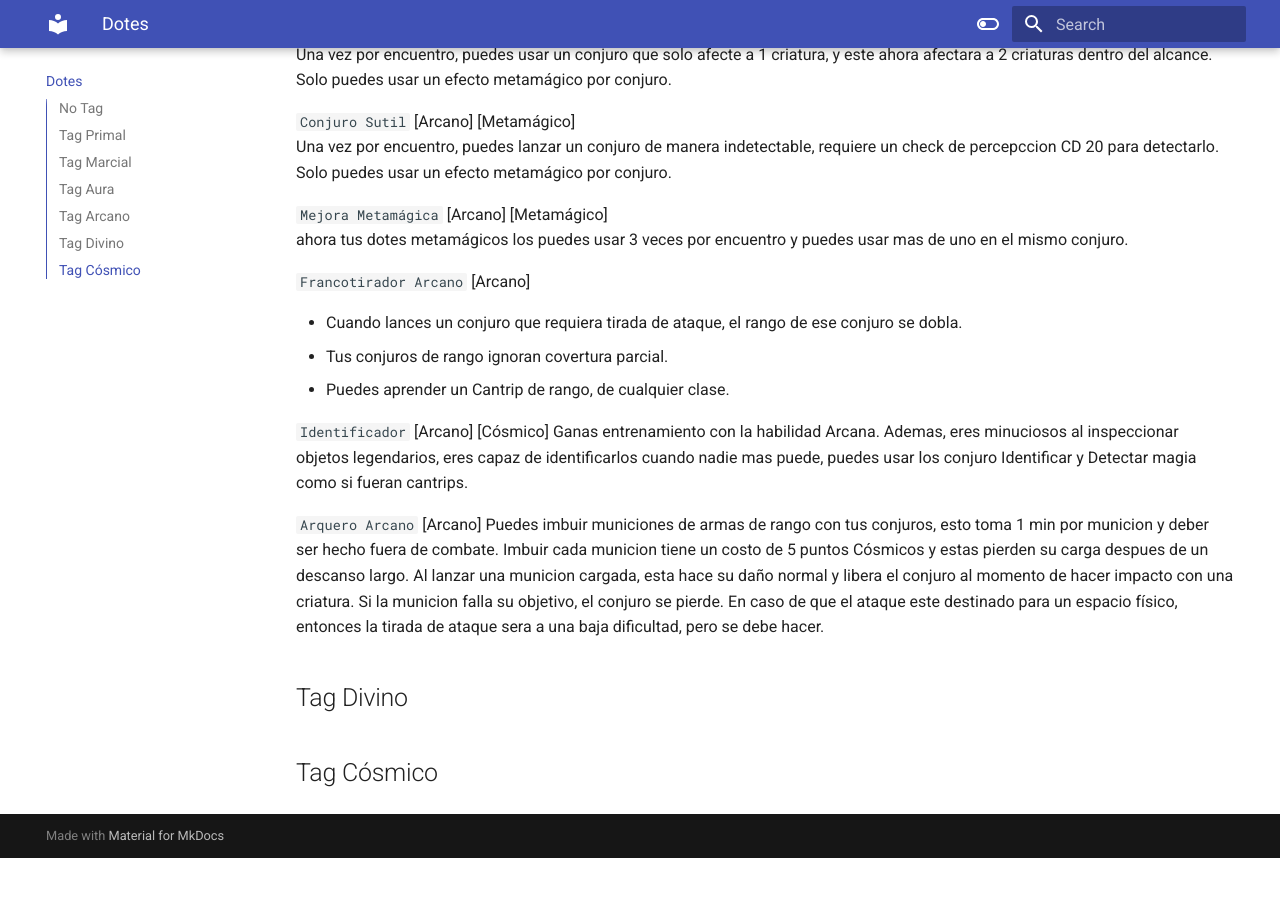
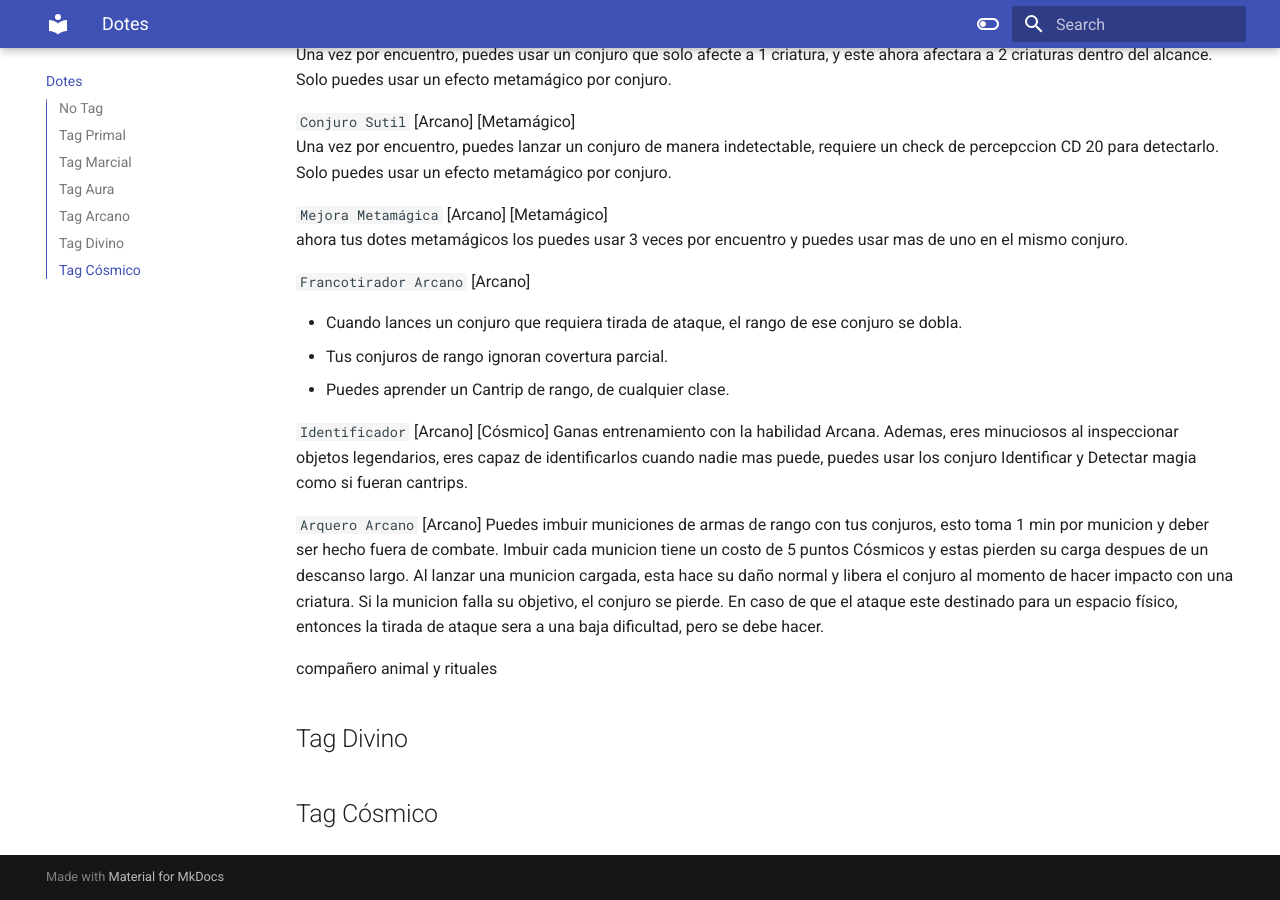
Before and after one commit to Donkanito/colacho_3.5, an MkDocs documentation site: the page built from docs/feats.md, in a window 1280 px wide and 900 px high, scrolled down 2999 px. Built offline with MkDocs 1.6.1 and Material for MkDocs 9.7.7, drawn with Linux system fonts in a browser that asks for light colours; before the commit the page ends 3857 px from its top, so only the background shows below that.

Commit message:
$some feats and some bardsssssss

```diff
--- a/docs/feats.md
+++ b/docs/feats.md
@@ -123,6 +123,8 @@ Puedes imbuir municiones de armas de rango con tus conjuros, esto toma 1 min por
 Al lanzar una municion cargada, esta hace su daño normal y libera el conjuro al momento de hacer impacto con una criatura.
 Si la municion falla su objetivo, el conjuro se pierde. En caso de que el ataque este destinado para un espacio físico, entonces la tirada de ataque sera a una baja dificultad, pero se debe hacer.
 
+compañero animal  y rituales
+
 ## Tag Divino
 
 ## Tag Cósmico
```
